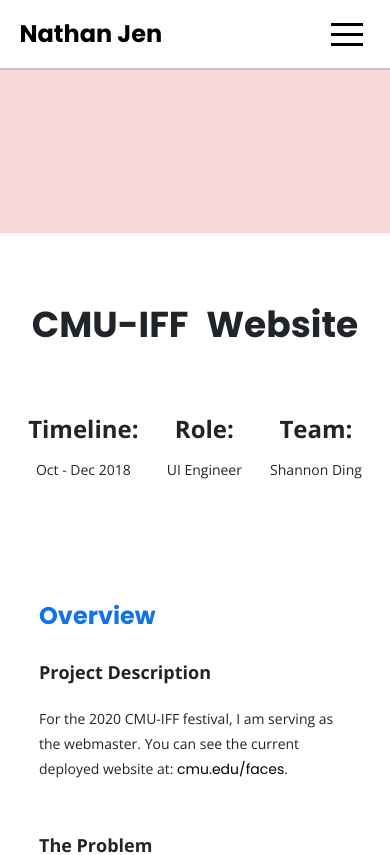
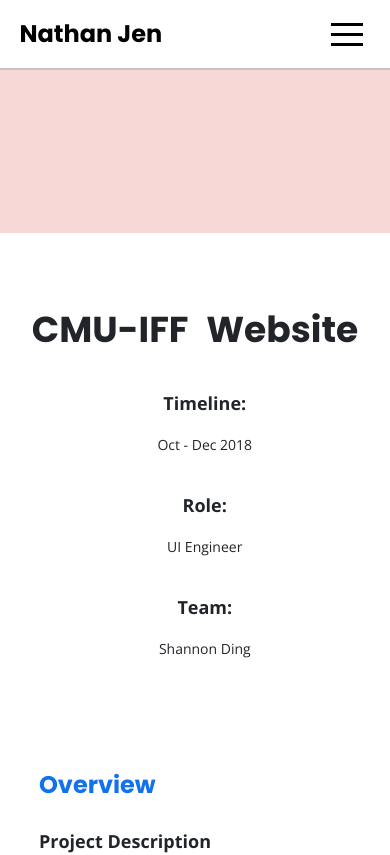
Before and after one commit to NathanJen/portfolio, a React (Create React App) app: page /work/cmu-iff in a window 390 px wide. Shown: the top 855 px of the page. Built offline with nearby package versions, Linux system fonts and the light colour scheme.

Commit message:
made projects skeleton responsive

```diff
--- a/src/components/Projects/ProjectIntro.js
+++ b/src/components/Projects/ProjectIntro.js
@@ -37,6 +37,9 @@
 
   @media screen and (max-width: 800px) {
     font-size: 36px;
+    margin-top: 75px;
+    width: 90%;
+    margin-left: 5%;
   }
 `
 
@@ -44,13 +47,28 @@
   margin-top: 70px;
   display: flex;
   justify-content: space-evenly;
+  flex-wrap: wrap;
+
+  @media screen and (max-width: 500px) {
+    margin-top: 40px;
+  }
 `
 
 const InformationContainer = styled.div`
   text-align: center;
+
+  @media screen and (max-width: 500px) {
+    width: 90%;
+    margin-left: 5%;
+    margin-bottom: 20px;
+  }
 `
 
 const Title = styled.p`
   font-size: 24px;
   font-weight: bold;
+
+  @media screen and (max-width: 500px) {
+    font-size: 18px;
+  }
 `
--- a/src/components/Projects/Projects.module.scss
+++ b/src/components/Projects/Projects.module.scss
@@ -17,6 +17,7 @@
 
   @media screen and (max-width: 700px) {
     width: 80%;
+    margin-top: 70px;
   }
 }
 
```
